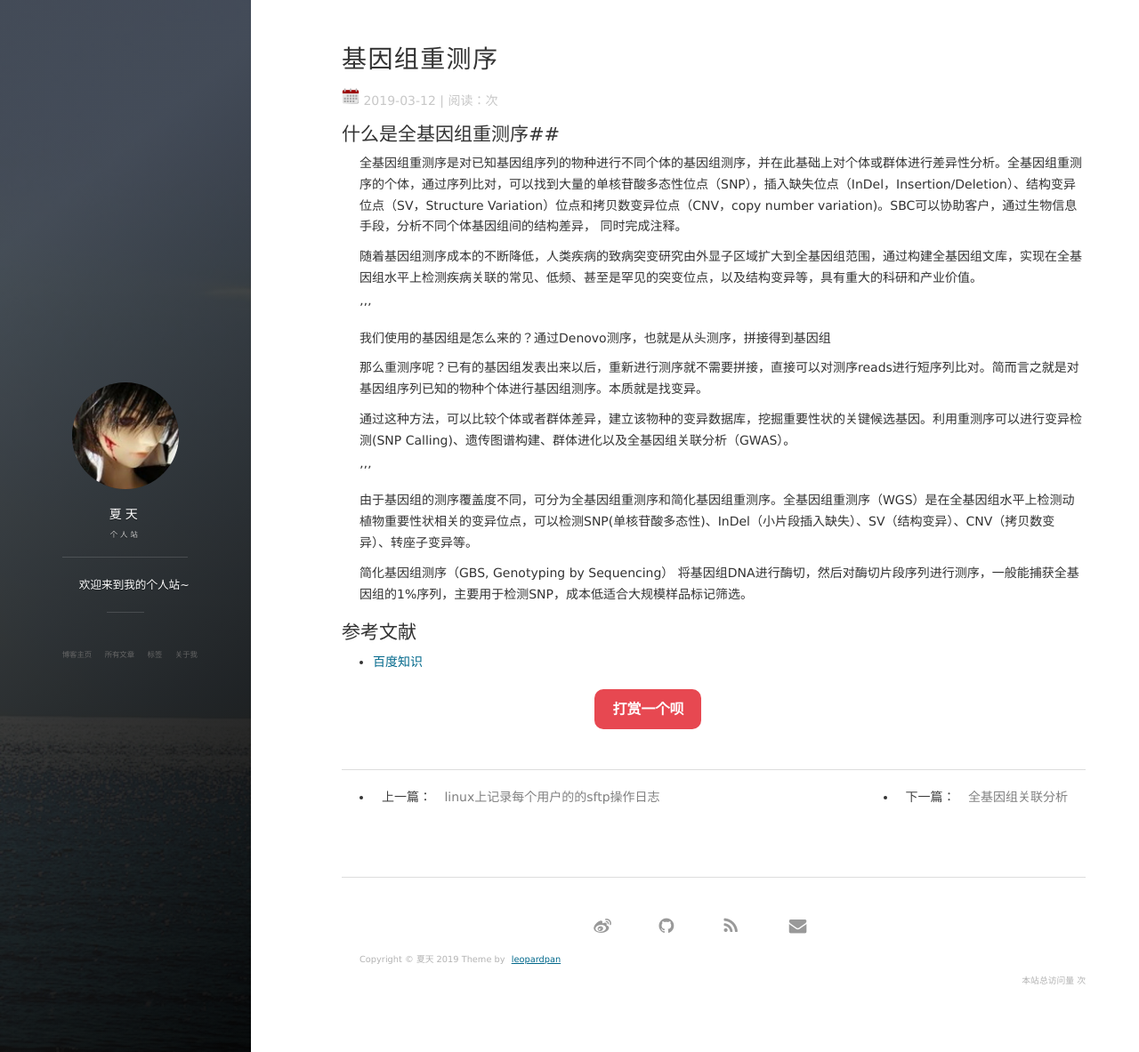
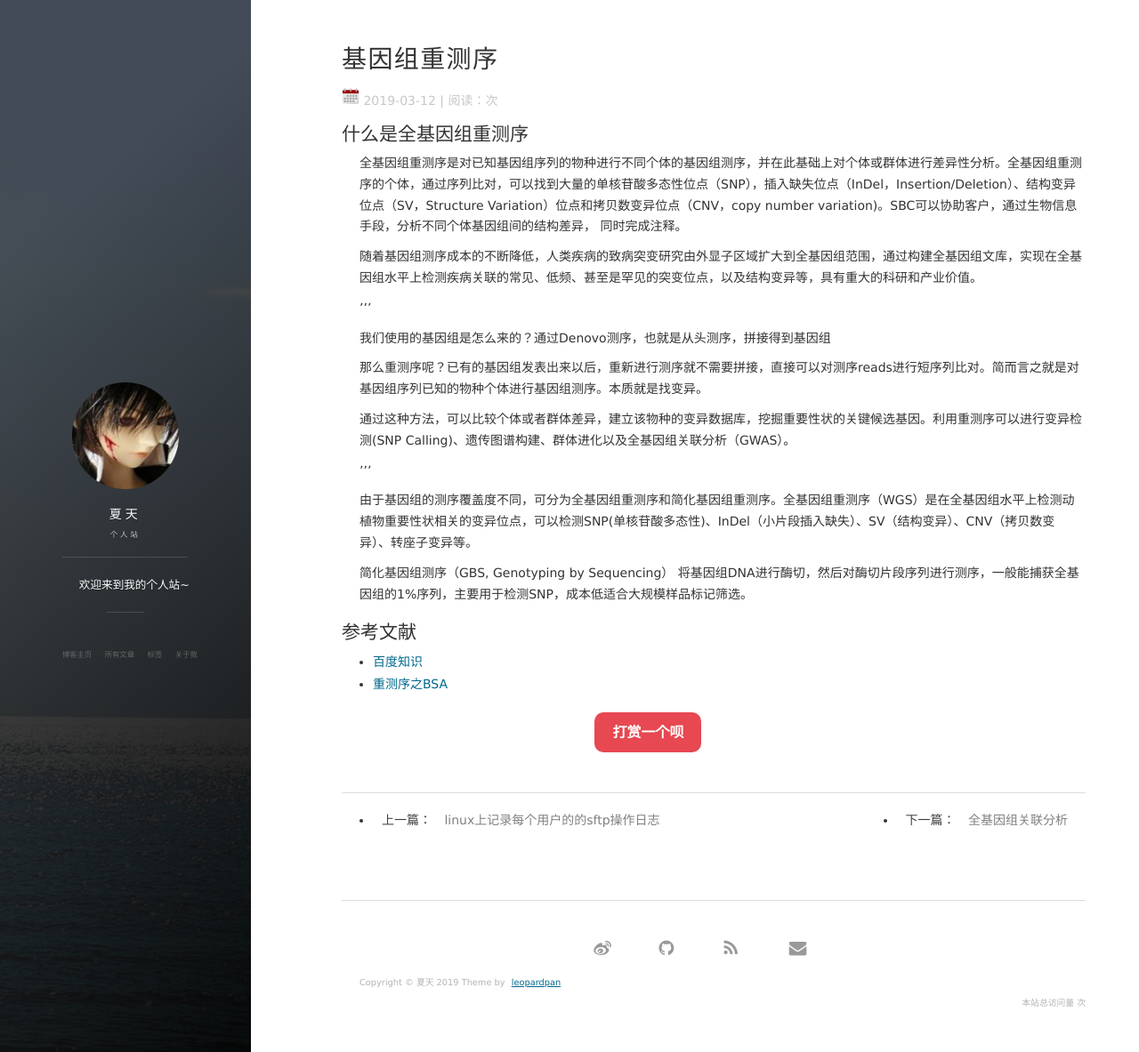
Before and after one commit to sdyz5210/sdyz5210.github.io, a Jekyll site: the page built from _posts/2019-3-12-Whole-GenomeRe-Sequencing.md, in a window 1280 px wide and 1183 px high. Shown: the whole window at 89% size. Built offline with Jekyll 4.4.1, drawn with Linux system fonts in a browser that asks for light colours; nearby versions of some CDN libraries; comment, search, counter and statistics services are not loaded.

Commit message:
补充基本知识

```diff
--- a/_posts/2019-3-12-Whole-GenomeRe-Sequencing.md
+++ b/_posts/2019-3-12-Whole-GenomeRe-Sequencing.md
@@ -6,7 +6,7 @@ tags: [basic]
 
 ---
 
-## 什么是全基因组重测序##
+## 什么是全基因组重测序
 
 全基因组重测序是对已知基因组序列的物种进行不同个体的基因组测序，并在此基础上对个体或群体进行差异性分析。全基因组重测序的个体，通过序列比对，可以找到大量的单核苷酸多态性位点（SNP），插入缺失位点（InDel，Insertion/Deletion）、结构变异位点（SV，Structure Variation）位点和拷贝数变异位点（CNV，copy number variation)。SBC可以协助客户，通过生物信息手段，分析不同个体基因组间的结构差异， 同时完成注释。
 
@@ -26,6 +26,7 @@ tags: [basic]
 
 简化基因组测序（GBS, Genotyping by Sequencing） 将基因组DNA进行酶切，然后对酶切片段序列进行测序，一般能捕获全基因组的1%序列，主要用于检测SNP，成本低适合大规模样品标记筛选。
 
-## 参考文献 ##
+## 参考文献
 
 * [百度知识](https://baike.baidu.com/item/%E5%85%A8%E5%9F%BA%E5%9B%A0%E7%BB%84%E9%87%8D%E6%B5%8B%E5%BA%8F)
+* [重测序之BSA](https://www.jianshu.com/p/310abfd4a61e)
```
